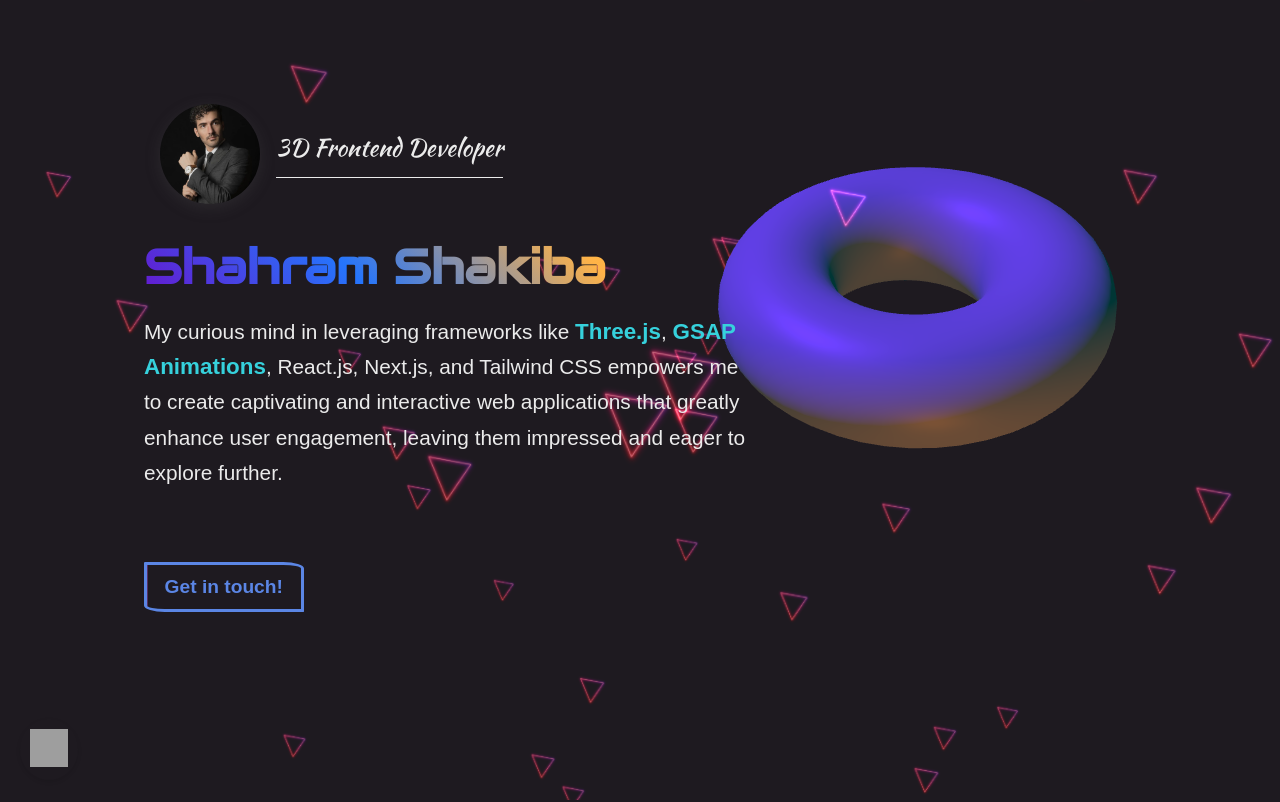
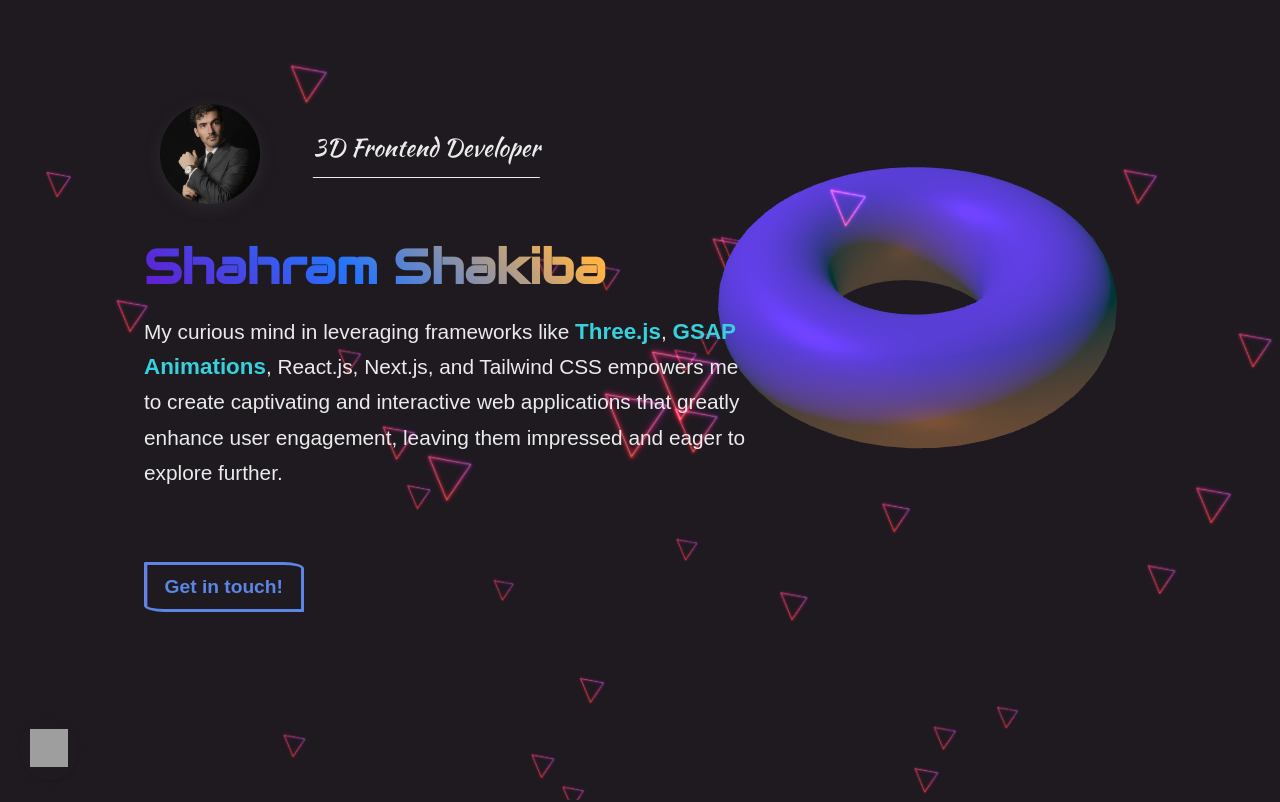
Before and after one commit to ShahramShakiba/ScrollBased-Animation-p08, a website built with Vite: page src/index.html in a window 1280 px wide. Shown: the top 802 px of the page. Built offline with nearby package versions, Linux system fonts and the light colour scheme; grey boxes are pictures that could not be loaded; animation ran at ten frames a second; a web font is replaced by a local one.

Commit message:
Animate <h3> Element

```diff
--- a/src/script.js
+++ b/src/script.js
@@ -389,7 +389,21 @@ const tick = () => {
   const deltaTime = elapsedTime - prevTime;
   prevTime = elapsedTime; // update "pre" for the next frame
 
-  //======== Animate Camera
+  const h3 = document.querySelector('h3');
+
+  //=========== Update the position of the <h1>
+  const animateCircularMotion = (element, radius, centerX, speed) => {
+    const x = centerX + radius * Math.cos(speed * elapsedTime);
+
+    gsap.to(element, {
+      x: x,
+      duration: 0.1,
+      ease: 'none',
+    });
+  };
+  animateCircularMotion(h3, 20, width / 65, 1);
+
+  //========== Animate Camera
   camera.position.y = (-scrollY / height) * objectDistance;
 
   const parallaxX = cursor.x * 0.5;
@@ -399,13 +413,13 @@ const tick = () => {
   cameraGroup.position.y +=
     (parallaxY - cameraGroup.position.y) * 5 * deltaTime;
 
-  //======== Animate Meshes
+  //========== Animate Meshes
   for (const mesh of sectionMeshes) {
     mesh.rotation.x += deltaTime * 0.15;
     mesh.rotation.y += deltaTime * 0.14;
   }
 
-  //======== Animate Particles
+  //========== Animate Particles
   for (let i = 0; i < count; i++) {
     const i3 = i * 3;
 
@@ -417,7 +431,7 @@ const tick = () => {
   }
   particleGeometry.attributes.position.needsUpdate = true;
 
-  //======== Animating particle color
+  //========= Animating particle color
   const hue = Math.sin(elapsedTime * 0.3) % 1; // Cycles hue between 0 and 1
   particlesMaterial.color.setHSL(hue, 0.5, 0.5);
 
--- a/src/style.css
+++ b/src/style.css
@@ -44,6 +44,10 @@ h2 {
   color: transparent;
   -webkit-text-fill-color: transparent; /* Ensure the gradient shows in text */
   transition: background-position 0.6s ease-in-out; /* Smooth transition */
+}
+
+h3 {
+  position: absolute;
 }
 
 .home p,
```
